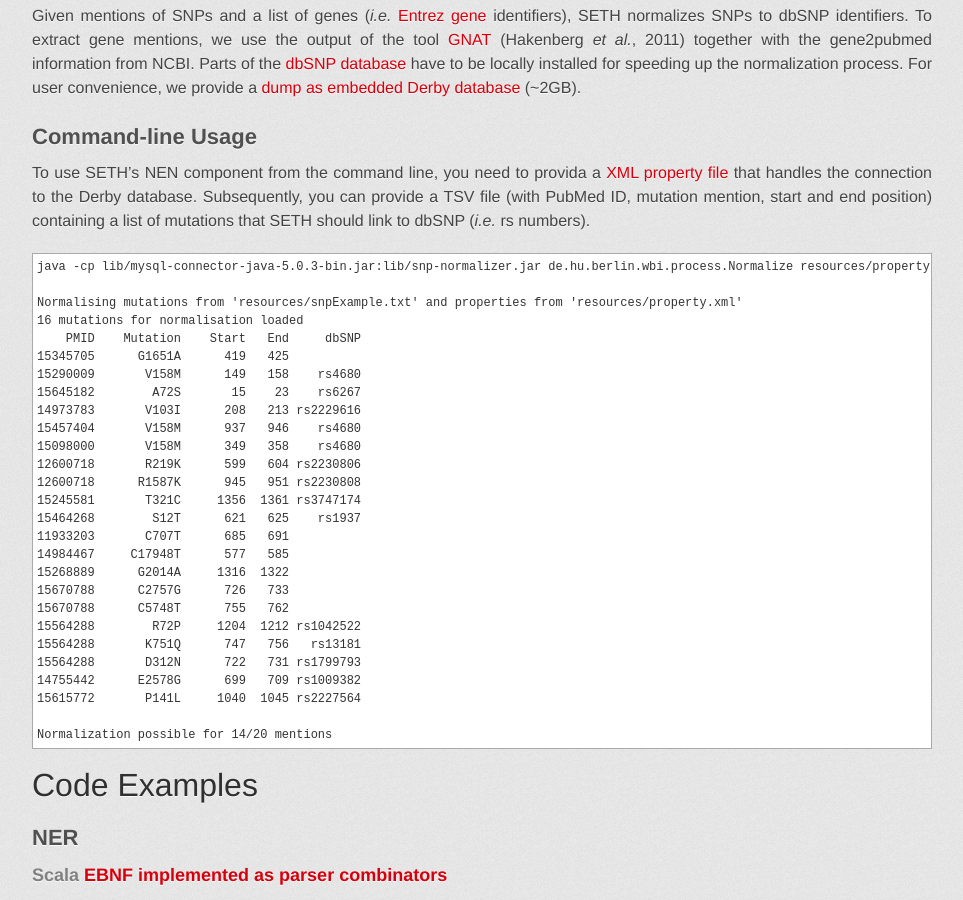
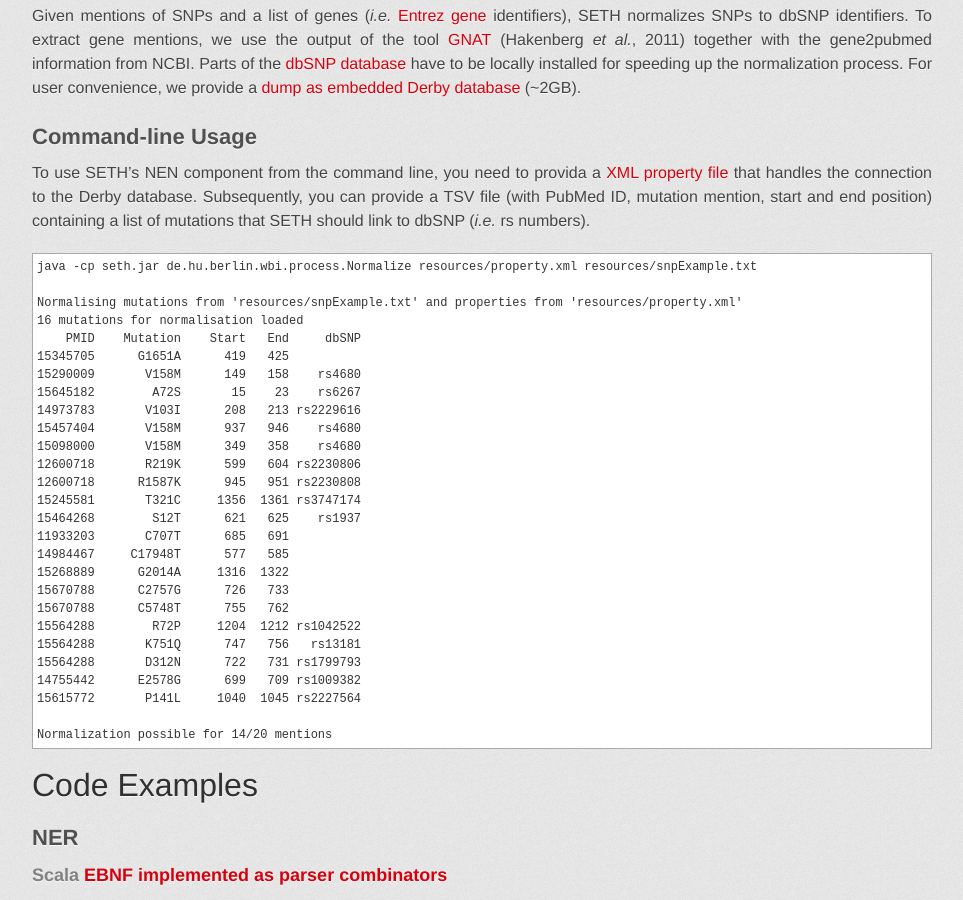
Before and after one commit to rockt/SETH, a Jekyll site: the page built from index.md, in a window 1280 px wide and 900 px high, scrolled down 982 px. Shown: the whole window, without its empty margins (158-1121 px from the left). Built offline with Jekyll 4.4.1, drawn with Linux system fonts in a browser that asks for light colours; some web fonts are replaced; Markdown is read by kramdown in place of the engine named in the settings; some of the changed text lies outside the part shown.

Commit message:
Update index.md

```diff
--- a/index.md
+++ b/index.md
@@ -45,7 +45,7 @@ that handles the connection to the Derby database.
 Subsequently, you can provide a TSV file (with PubMed ID, mutation mention, start and end position)
 containing a list of mutations that SETH should link to dbSNP (*i.e.* rs numbers).
 
-    java -cp lib/mysql-connector-java-5.0.3-bin.jar:lib/snp-normalizer.jar de.hu.berlin.wbi.process.Normalize resources/property.xml resources/snpExample.txt
+    java -cp seth.jar de.hu.berlin.wbi.process.Normalize resources/property.xml resources/snpExample.txt
 
 	Normalising mutations from 'resources/snpExample.txt' and properties from 'resources/property.xml'
 	16 mutations for normalisation loaded
@@ -193,7 +193,7 @@ We would be happy to get feedback about using SETH with other databases.
 	mysql <dbName> -h <hostname> -u <username> -p<password> data/table.sql
 ## Import the data files needed for normalization
 ### Parse dbSNP-XML dump
-	time java -cp lib/snp-normalizer.jar:lib/mysql-connector-java-5.0.3-bin.jar de.hu.berlin.wbi.stuff.xml.ParseXML property.xml /path/with/dbSNP-XML/files/...
+	time java -cp seth.jar de.hu.berlin.wbi.stuff.xml.ParseXML property.xml /path/with/dbSNP-XML/files/...
 ### Parse UniProt-XML for protein-sequence mutations (PSM) and post-translational modifications (*e.g.* signaling peptides)
 Using Scala:
 
```
